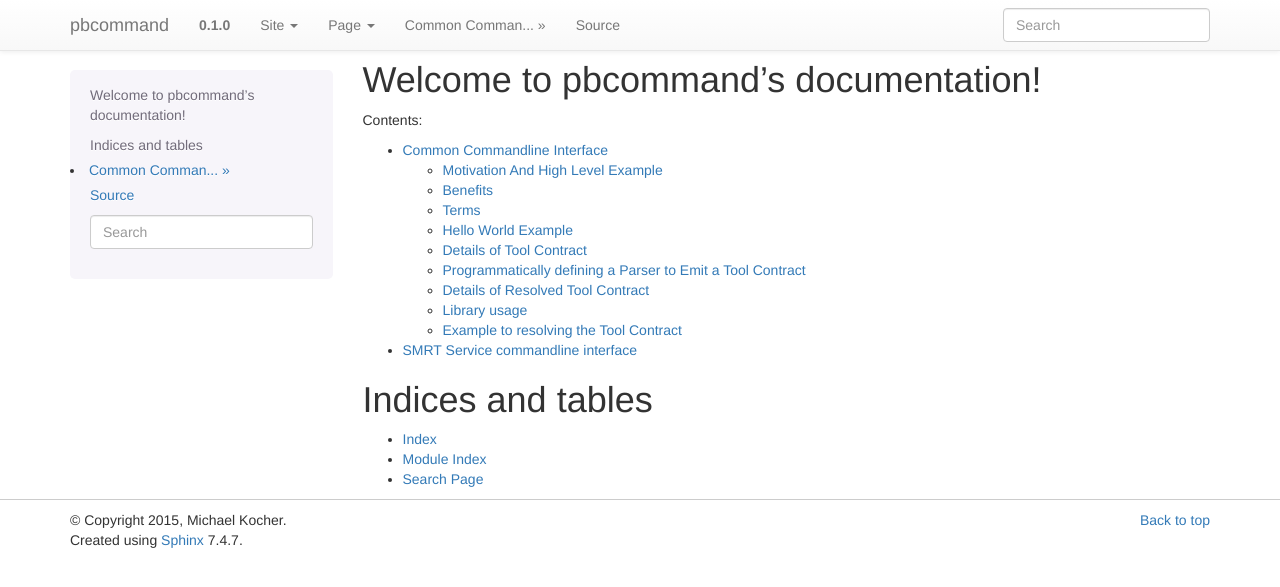
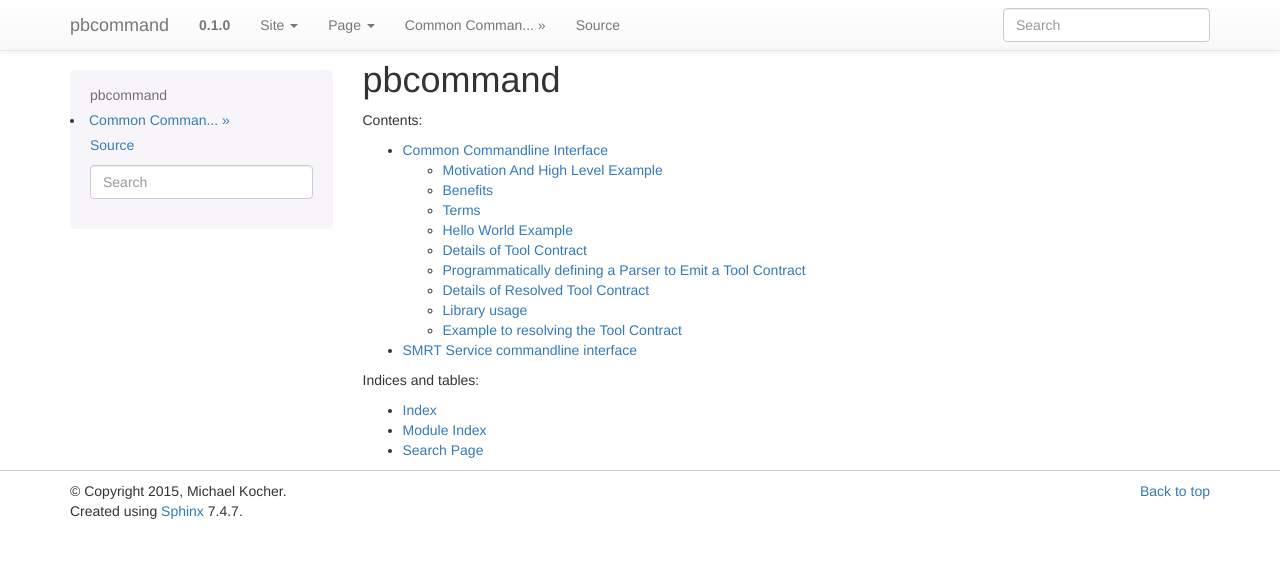
Before and after one commit to PacificBiosciences/pbcommand, a Sphinx documentation site: the page built from docs/source/index.rst, in a window 1280 px wide. Shown: the top 587 px of the page. Built offline with Sphinx 7.4.7, drawn with Linux system fonts in a browser that asks for light colours.

Commit message:
update index of pbcommand documentation for incorporating it on smrtanalysis-docs
fixed index.rst of pbcommand documentation for uniform view on smrtanalysis-docs

```diff
--- a/docs/source/index.rst
+++ b/docs/source/index.rst
@@ -3,8 +3,8 @@
    You can adapt this file completely to your liking, but it should at least
    contain the root `toctree` directive.
 
-Welcome to pbcommand's documentation!
-=====================================
+pbcommand
+=========
 
 Contents:
 
@@ -15,9 +15,7 @@
    services
 
 
-
-Indices and tables
-==================
+Indices and tables:
 
 * :ref:`genindex`
 * :ref:`modindex`
```
